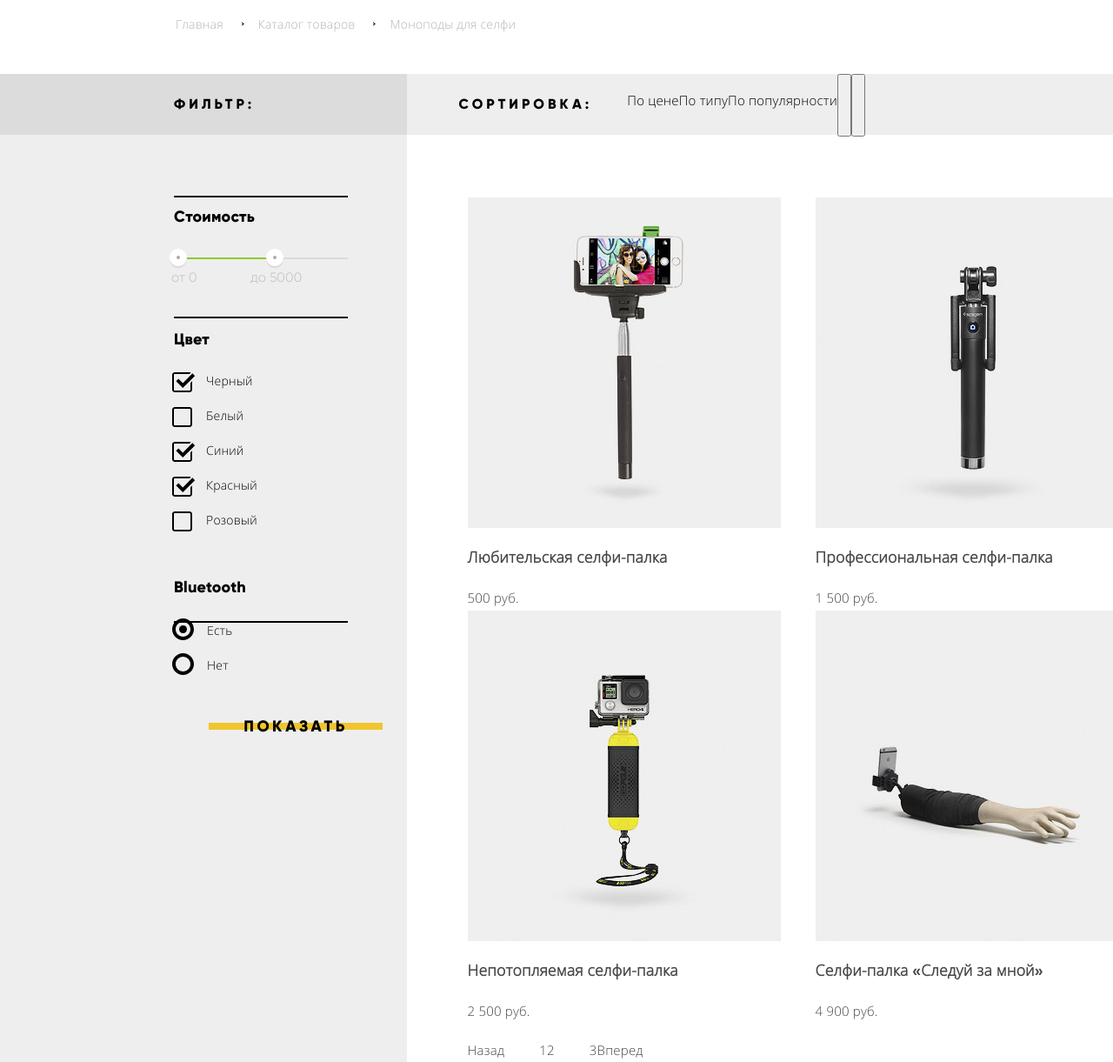
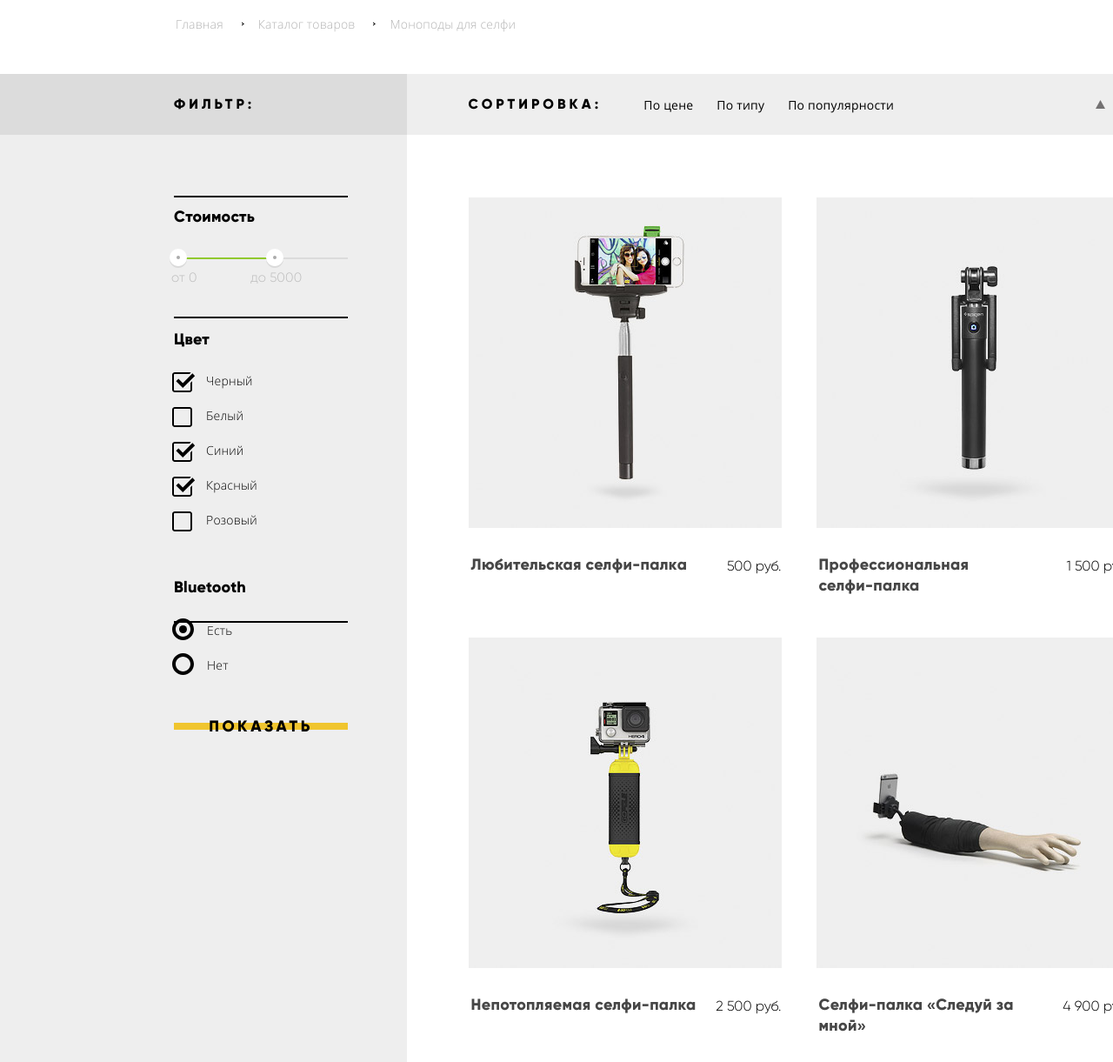
Before and after one commit to Ksushana/476453-device, a plain HTML site: page catalog.html in a window 1280 px wide. Shown: the part 329-1550 px from the top of the page at 87% size. Drawn offline with Linux system fonts and the light colour scheme; files whose address does not match are found by name.

Commit message:
grid done

```diff
--- a/catalog.html
+++ b/catalog.html
@@ -161,39 +161,100 @@
               <li>По типу</li>
               <li>По популярности</li>
             </ul>
-            <button type="button" name="button"></button>
-            <button type="button" name="button"></button>
+            <ul class="sort-dir">
+              <li>
+                <a href="#" class="sort-dir-up">
+                  <p class="visually-hidden">Вверх</p>
+                </a>
+              </li>
+              <li>
+                <a href="#" class="sort-dir-down">
+                  <p class="visually-hidden">Вниз</p>
+                </a>
+              </li>
+            </ul>
           </div>
 
           <section class="items">
-            <ul>
-              <li>
-                <a href="#"  class="item">
-                  <h3>Любительская селфи-палка</h3>
-                  <img src="./img/catalog-item-1.jpg" alt="Любительская селфи-палка" width="360" height="380">
-                  <span>500 руб.</span>
-                </a>
+            <ul class="items-list">
+              <li class="item">
+                <div class="img-hover-mask">
+                  <img class="catalog-item-img" src="./img/catalog-item-1.jpg" width="360" height="380" alt="Любительская селфи-палка">
+                  <div class="mask-basket-compare">
+                    <p>
+                      <a href="#" class="button-decoration basket-button">в корзину</a>
+                    </p>
+                    <p>
+                      <a href="#" class="compare-button">Добавить к сравнению</a>
+                    </p>
+                  </div>
+                </div>
+                <div class="item-description">
+                  <h3>
+                    <a href="#">Любительская селфи-палкa</a>
+                  </h3>
+                  <span class="catalog-item-price">500 руб.</span>
+                </div>
               </li>
-              <li>
-                <a href="#" class="item">
-                  <h3>Профессиональная селфи-палка</h3>
+
+              <li class="item">
+                <div class="img-hover-mask">
                   <img src="./img/catalog-item-2.jpg" alt="Профессиональная селфи-палка" width="360" height="380">
-                  <span>1 500 руб.</span>
-                </a>
+                  <div class="mask-basket-compare">
+                    <p>
+                      <a href="#" class="button-decoration basket-button">в корзину</a>
+                    </p>
+                    <p>
+                      <a href="" class="compare-button">Добавить к сравнению</a>
+                    </p>
+                  </div>
+                </div>
+                <div class="item-description">
+                  <h3 class="">
+                    <a href="#">Профессиональная <br>селфи-палка</a>
+                  </h3>
+                  <span class="catalog-item-price">1 500 руб.</span>
+                </div>
               </li>
-              <li>
-                <a href="#" class="item">
-                  <h3>Непотопляемая  селфи-палка</h3>
-                  <img src="./img/catalog-item-3.jpg" alt="Непотопляемая  селфи-палка" width="360" height="380">
-                  <span>2 500 руб.</span>
-                </a>
+
+              <li class="item">
+                <div class="img-hover-mask">
+                  <img class="catalog-item-img" src="./img/catalog-item-3.jpg" width="360" height="380" alt="Непотопляемая селфи-палка">
+                  <div class="mask-basket-compare">
+                    <p>
+                      <a href="#" class="button-decoration basket-button">в корзину</a>
+                    </p>
+                    <p>
+                      <a href="#" class="compare-button">Добавить к сравнению</a>
+                    </p>
+                  </div>
+                </div>
+                <div class="item-description">
+                  <h3 class="">
+                    <a href="#">Непотопляемая селфи-палка</a>
+                  </h3>
+                  <span class="catalog-item-price">2 500 руб.</span>
+                </div>
               </li>
-              <li>
-                <a href="#" class="item">
-                  <h3>Селфи-палка «Следуй за мной»</h3>
-                  <img src="./img/catalog-item-4.jpg" alt="Селфи-палка «Следуй за мной»" width="360" height="380">
-                  <span>4 900 руб.</span>
-                </a>
+
+              <li class="item">
+                <div class="img-hover-mask">
+                  <img class="catalog-item-img" src="./img/catalog-item-4.jpg" width="360" height="380" alt="Селфи-палка «Следуй за мной»">
+                  <div class="mask-basket-compare">
+                    <p>
+                      <a href="#" class="button-decoration basket-button">в корзину</a>
+                    </p>
+                    <p>
+                      <a href="#" class="compare-button">Добавить к сравнению</a>
+                    </p>
+                  </div>
+                </div>
+                <div class="item-description">
+                  <h3 class="">
+                    <a href="#">Селфи-палка «Следуй за <br>мной»</a>
+                  </h3>
+                  <span class="catalog-item-price">4 900 руб.</span>
+                </div>
               </li>
             </ul>
             <ul class="pagination-list">
--- a/css/style.css
+++ b/css/style.css
@@ -103,6 +103,7 @@ textarea[placeholder] {
   text-transform: uppercase;
   background-color: transparent;
   text-align: center;
+  z-index: 1;
 }
 
 .button-decoration::before {
@@ -383,9 +384,10 @@ position: relative;
 }
 
 .slider-text {
-  padding-right: 50px;
+  padding-right: 70px;
   padding-bottom: 37px;
   padding-top: 3px;
+  letter-spacing: 0.1px;
 }
 
 .slide-info--2 .slider-text {
@@ -644,6 +646,8 @@ position: relative;
 
 .about-us p {
   margin-bottom: 30px;
+  letter-spacing: 0.1px;
+  padding-right: 10px;
 }
 
 .delivery-componies {
@@ -1012,7 +1016,7 @@ outline: 2px solid #1e90ff;
 }
 
 .filters {
-  width: 590px;
+  width: 610px;
   padding-left: 60px;;
 }
 
@@ -1196,15 +1200,12 @@ outline: 2px solid #1e90ff;
 
 .filter-button {
   width: 200px;
-      letter-spacing: 3.5px;
-      border: none;
-      margin-left: 40px;
-      margin-top: 38px;
-      padding: 0;
-      z-index: 5;;
+  letter-spacing: 3.5px;
+  border: none;
+  margin-top: 38px;
+  padding: 0;
+  z-index: 5;
 }
-
-
 
 /* main catalog part */
 
@@ -1216,7 +1217,7 @@ outline: 2px solid #1e90ff;
   background-image: linear-gradient(to right, #dcdcdc 0%, #dcdcdc 32.5%, #eeeeee 32.5%, #eeeeee 100%), linear-gradient(to right, #eeeeee 0%, #eeeeee 32.5%, #ffffff 32.5%, #ffffff 100%);
   background-size: 100% 70px, 100% 100%;
   background-repeat: no-repeat;
-   width: 100%;
+  width: 100%;
   margin: 0;
   padding: 0;
 }
@@ -1232,7 +1233,7 @@ outline: 2px solid #1e90ff;
 }
 
 .small-catalog-container {
-  padding-left: 60px;
+  padding-left: 63px;
 }
 
 .sorting {
@@ -1240,23 +1241,73 @@ outline: 2px solid #1e90ff;
 }
 
 .sorting-ways {
+  font-family: "Open Sans", "Arial", sans-serif;
+  font-size: 14px;
+  line-height: 18px;
   display: flex;
   list-style: none;
+  padding-left: 48px;
+  padding-top: 13px;
 }
 
-.items {
-  padding-top: 55px;
-  padding-left: 10px;
+.sorting-ways li {
+  padding-right: 27px;
 }
 
-.items ul {
+.sort-dir {
+  position: relative;
+  list-style: none;
+  display: flex;
+  margin-left: auto;
+}
+
+.sort-dir-up,
+.sort-dir-down {
+  position: absolute;
+  width: 11px;
+  height: 10px;
+  top: 15px;
+}
+
+.sort-dir-up {
+  left: 0px;
+  background-image: url("../img/SVG/sort-arrow.svg");
+  background-repeat: no-repeat;
+  opacity: 0.6;
+}
+
+.sort-dir-down {
+  left: 30px;
+  background-image: url("../img/SVG/sort-arrow.svg");
+  background-repeat: no-repeat;
+  transform: rotate(180deg);
+  opacity: 1;
+}
+
+
+.items {
+  padding-top: 40px;
+}
+
+.item h3 {
+  font-family: "Gilroy Extra Bold", "Arial", sans-serif;
+  font-size: 18px;
+  line-height: 24px;
+  letter-spacing: 0.3px;
+  padding-left: 3px;
+}
+
+
+.items-list {
+  padding-left: 0px;
   display: flex;
   flex-wrap: wrap;
   list-style: none;
   padding-left: 0px;
+  margin-bottom: 0px;
 }
 
-.items li:nth-child(odd) {
+.item:nth-child(odd) {
   margin-right: 40px;
 }
 
@@ -1264,7 +1315,93 @@ outline: 2px solid #1e90ff;
   display: flex;
   flex-wrap: wrap;
   flex-direction: column;
+  margin-top: 15px;
 }
-.item img {
-  order: -1;
+
+.img-hover-mask {
+  position: relative;
 }
+
+.mask-basket-compare {
+  position: absolute;
+  top: 0;
+  left: 0;
+  width: 360px;
+  height: 380px;
+  background-color: rgba(255, 255, 255, 0.7);
+  padding-top: 185px;
+  display: none;
+}
+
+.item:hover .mask-basket-compare {
+  display: block;
+}
+
+.basket-button {
+  width: 200px;
+  margin: 0 auto;
+}
+
+.compare-button {
+  font-size: 13px;
+  line-height: 36px;
+  width: 145px;
+  margin: 0 auto;
+}
+
+.item-description {
+  display: flex;
+  margin-top: 12px;
+  margin-bottom: 15px;
+}
+
+.catalog-item-price {
+  font-family: "Gilroy Light", "Arial", sans-serif;
+  margin-left: auto;
+  font-size: 16px;
+  line-height: 24px;
+  letter-spacing: 0px;
+  margin-top: 20px;
+}
+
+
+/* ПАГИНАЦИЯ */
+
+.pagination-list {
+  font-family: "Gilroy Extra Bold", "Arial", sans-serif;
+  font-size: 16px;
+  line-height: 24px;
+  background-color: #ebebeb;
+  height: 70px;
+  margin-top: 0px;
+  margin-bottom: 80px;
+  list-style: none;
+  display: flex;
+  padding-top: 4px;
+  padding-left: 31px;
+  padding-right: 25px;
+  align-items: center;
+  text-transform: uppercase;
+  letter-spacing: 3.7px;
+}
+
+.pagination-item {
+  margin: 0px;
+  padding-right: 26px;
+  opacity: 0.3;
+}
+.pagination-item:last-child {
+  padding-right: 0px;
+}
+
+.prev {
+  margin-right: auto;
+}
+
+.next {
+  margin-left: auto;
+}
+
+.pagination-current {
+  opacity: 1;
+}
```
Also changed, not shown: index.html (+4 -4 lines).
